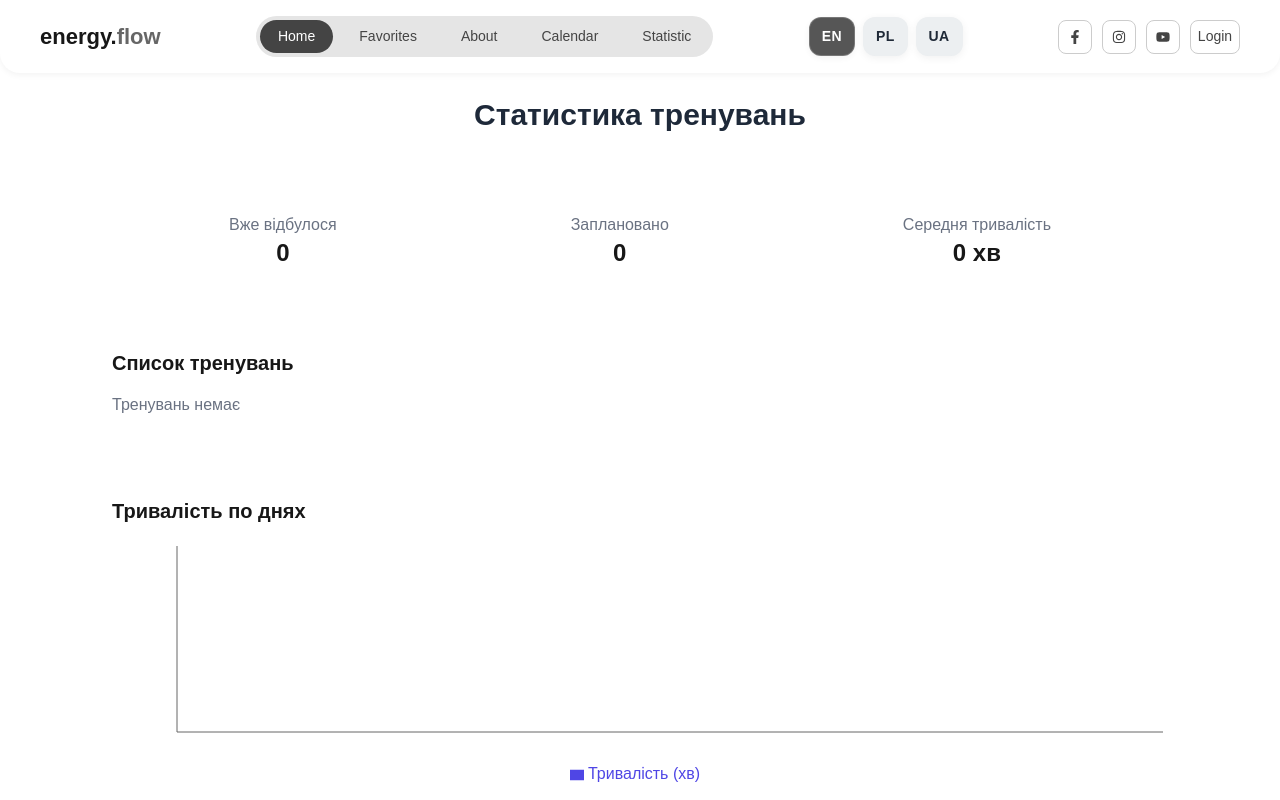
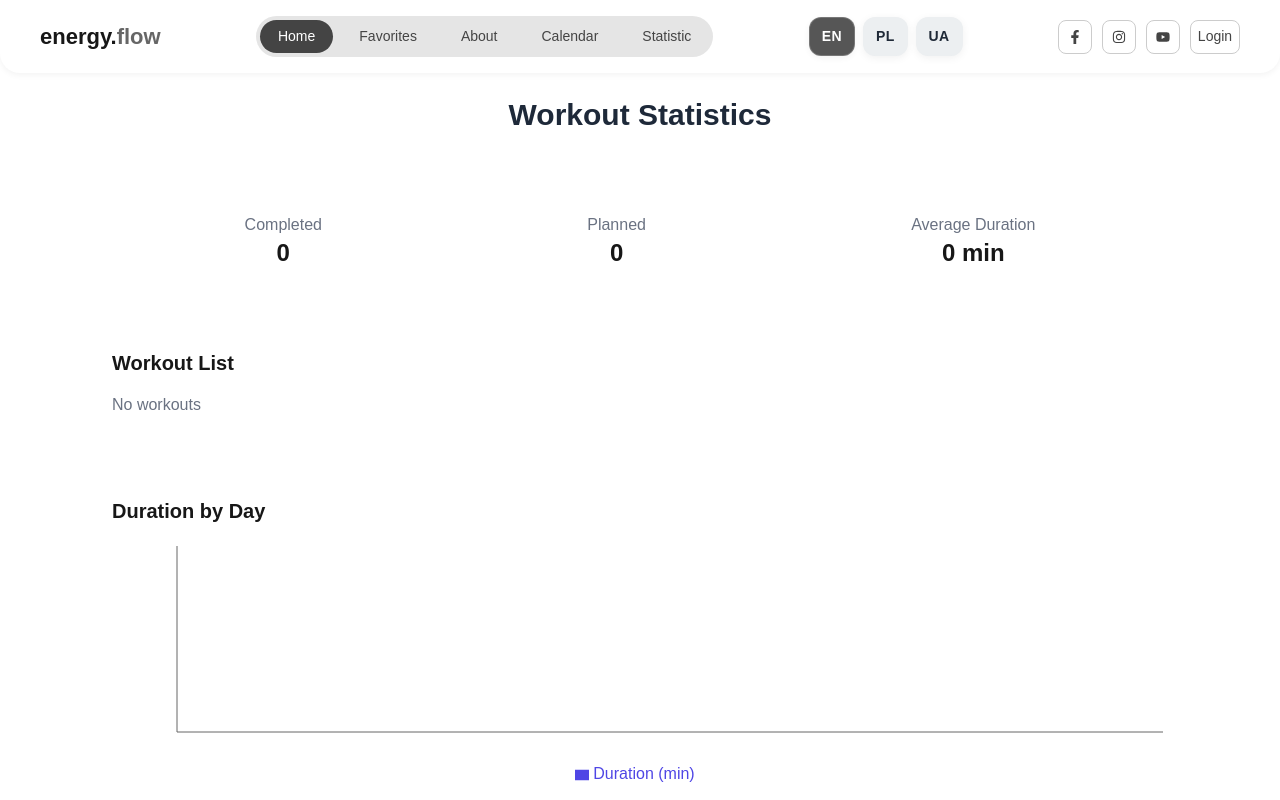
Before and after one commit to Ivan3750/energyflow, a Next.js app: page /statistic in a window 1280 px wide. Shown: the top 800 px of the page. Built offline with nearby package versions, Linux system fonts and the light colour scheme.

Commit message:
переклад statistic

```diff
--- a/app/statistic/page.tsx
+++ b/app/statistic/page.tsx
@@ -13,6 +13,7 @@ import {
   ResponsiveContainer,
 } from "recharts";
 import { DateTime } from "luxon";
+import { useTranslate } from "../hooks/useTranslate";
 
 interface WorkoutEvent {
   id: string;
@@ -22,6 +23,7 @@ interface WorkoutEvent {
 }
 
 export default function WorkoutStatsPage() {
+  const { t } = useTranslate();
   const [workouts, setWorkouts] = React.useState<WorkoutEvent[]>([]);
 
   useEffect(() => {
@@ -73,28 +75,30 @@ export default function WorkoutStatsPage() {
   return (
     <div className="p-6 max-w-6xl mx-auto grid gap-8">
       <h1 className="text-3xl font-bold text-gray-800 mb-6 text-center">
-        Статистика тренувань
+        {t("statsTitle")}
       </h1>
 
       <div className="bg-white p-6 rounded-3xl flex justify-around text-center">
         <div>
-          <p className="text-gray-500">Вже відбулося</p>
+          <p className="text-gray-500">{t("past")}</p>
           <p className="text-2xl font-bold">{pastWorkouts.length}</p>
         </div>
         <div>
-          <p className="text-gray-500">Заплановано</p>
+          <p className="text-gray-500">{t("future")}</p>
           <p className="text-2xl font-bold">{futureWorkouts.length}</p>
         </div>
         <div>
-          <p className="text-gray-500">Середня тривалість</p>
-          <p className="text-2xl font-bold">{avgDuration} хв</p>
+          <p className="text-gray-500">{t("avgDuration")}</p>
+          <p className="text-2xl font-bold">
+            {avgDuration} {t("minutes")}
+          </p>
         </div>
       </div>
 
       <div className="bg-white p-6 rounded-3xl">
-        <h2 className="text-xl font-semibold mb-4">Список тренувань</h2>
+        <h2 className="text-xl font-semibold mb-4">{t("workoutList")}</h2>
         {workouts.length === 0 ? (
-          <p className="text-gray-500">Тренувань немає</p>
+          <p className="text-gray-500">{t("noWorkouts")}</p>
         ) : (
           <ul className="flex flex-col gap-3">
             {workouts.map((w) => (
@@ -103,7 +107,9 @@ export default function WorkoutStatsPage() {
                 className="p-3 bg-gray-100 rounded-lg flex justify-between hover:bg-gray-200 transition"
               >
                 <span>{w.title}</span>
-                <span>{w.duration} хв</span>
+                <span>
+                  {w.duration} {t("minutes")}
+                </span>
               </li>
             ))}
           </ul>
@@ -111,7 +117,7 @@ export default function WorkoutStatsPage() {
       </div>
 
       <div className="bg-white p-6 rounded-3xl">
-        <h2 className="text-xl font-semibold mb-4">Тривалість по днях</h2>
+        <h2 className="text-xl font-semibold mb-4">{t("durationByDay")}</h2>
         <ResponsiveContainer width="100%" height={250}>
           <BarChart data={dailyData}>
             <XAxis dataKey="day" tick={{ fontSize: 12 }} />
@@ -120,7 +126,7 @@ export default function WorkoutStatsPage() {
             <Legend />
             <Bar
               dataKey="duration"
-              name="Тривалість (хв)"
+              name={t("duration")}
               fill="#4f46e5"
               radius={[5, 5, 0, 0]}
             />
@@ -129,7 +135,7 @@ export default function WorkoutStatsPage() {
       </div>
 
       <div className="bg-white p-6 rounded-3xl">
-        <h2 className="text-xl font-semibold mb-4">Тривалість по тижнях</h2>
+        <h2 className="text-xl font-semibold mb-4">{t("durationByWeek")}</h2>
         <ResponsiveContainer width="100%" height={250}>
           <LineChart data={weeklyData}>
             <XAxis dataKey="week" tick={{ fontSize: 12 }} />
@@ -139,7 +145,7 @@ export default function WorkoutStatsPage() {
             <Line
               type="monotone"
               dataKey="duration"
-              name="Тривалість (хв)"
+              name={t("duration")}
               stroke="#4f46e5"
               strokeWidth={3}
             />
--- a/package.json
+++ b/package.json
@@ -31,7 +31,7 @@
     "react-dom": "19.1.0",
     "react-i18next": "^15.7.3",
     "react-icons": "^5.5.0",
-    "recharts": "^3.2.0",
+    "recharts": "^3.2.1",
     "rrule": "^2.8.1",
     "tippy.js": "^6.3.7",
     "uuid": "^13.0.0"
--- a/public/locales/en.json
+++ b/public/locales/en.json
@@ -132,7 +132,18 @@
     "delete": "Delete",
     "save": "Save",
     "cancel": "Cancel",
-    "persZan":"Personal training with experienced trainers who will develop a program specifically for you. Individual approach, control of exercise technique and motivation to achieve the best results."
+    "persZan":"Personal training with experienced trainers who will develop a program specifically for you. Individual approach, control of exercise technique and motivation to achieve the best results.",
+    "Statistic":"Statistic",
+      "statsTitle": "Workout Statistics",
+  "past": "Completed",
+  "future": "Planned",
+  "avgDuration": "Average Duration",
+  "workoutList": "Workout List",
+  "noWorkouts": "No workouts",
+  "durationByDay": "Duration by Day",
+  "durationByWeek": "Duration by Week",
+  "minutes": "min",
+  "duration": "Duration (min)"
 
 
 
--- a/public/locales/pl.json
+++ b/public/locales/pl.json
@@ -144,6 +144,17 @@
 
 
     "persZan":"Trening personalny z doświadczonymi trenerami, którzy opracują program specjalnie dla Ciebie. Indywidualne podejście, kontrola techniki ćwiczeń i motywacja dla osiągnięcia najlepszych rezultatów.",
-    "persZan":"Trening personalny z doświadczonymi trenerami, którzy opracują program specjalnie dla Ciebie. Indywidualne podejście, kontrola techniki ćwiczeń i motywacja dla osiągnięcia najlepszych rezultatów."
+    "persZan":"Trening personalny z doświadczonymi trenerami, którzy opracują program specjalnie dla Ciebie. Indywidualne podejście, kontrola techniki ćwiczeń i motywacja dla osiągnięcia najlepszych rezultatów.",
+    "Statistic":"Statystyka",
+      "statsTitle": "Statystyki treningów",
+  "past": "Już się odbyło",
+  "future": "Zaplanowane",
+  "avgDuration": "Średni czas trwania",
+  "workoutList": "Lista treningów",
+  "noWorkouts": "Brak treningów",
+  "durationByDay": "Czas trwania według dni",
+  "durationByWeek": "Czas trwania według tygodni",
+  "minutes": "min",
+  "duration": "Czas trwania (min)"
 
 }
--- a/public/locales/ua.json
+++ b/public/locales/ua.json
@@ -141,6 +141,17 @@
     "cancel": "Відміна",
 
 
-    "persZan":"Персональні заняття з досвідченими тренерами, які розроблять програму спеціально для вас. Індивідуальний підхід, контроль техніки виконання вправ та мотивація для досягнення найкращих результатів.."
+    "persZan":"Персональні заняття з досвідченими тренерами, які розроблять програму спеціально для вас. Індивідуальний підхід, контроль техніки виконання вправ та мотивація для досягнення найкращих результатів..",
+    "Statistic":"Статистика",
+      "statsTitle": "Статистика тренувань",
+  "past": "Вже відбулося",
+  "future": "Заплановано",
+  "avgDuration": "Середня тривалість",
+  "workoutList": "Список тренувань",
+  "noWorkouts": "Тренувань немає",
+  "durationByDay": "Тривалість по днях",
+  "durationByWeek": "Тривалість по тижнях",
+  "minutes": "хв",
+  "duration": "Тривалість (хв)"
 
 }
```
Also changed, not shown: 1 other file (tests, documents, lock files or other folders). Lines whose indentation alone changed are shown as unchanged.
